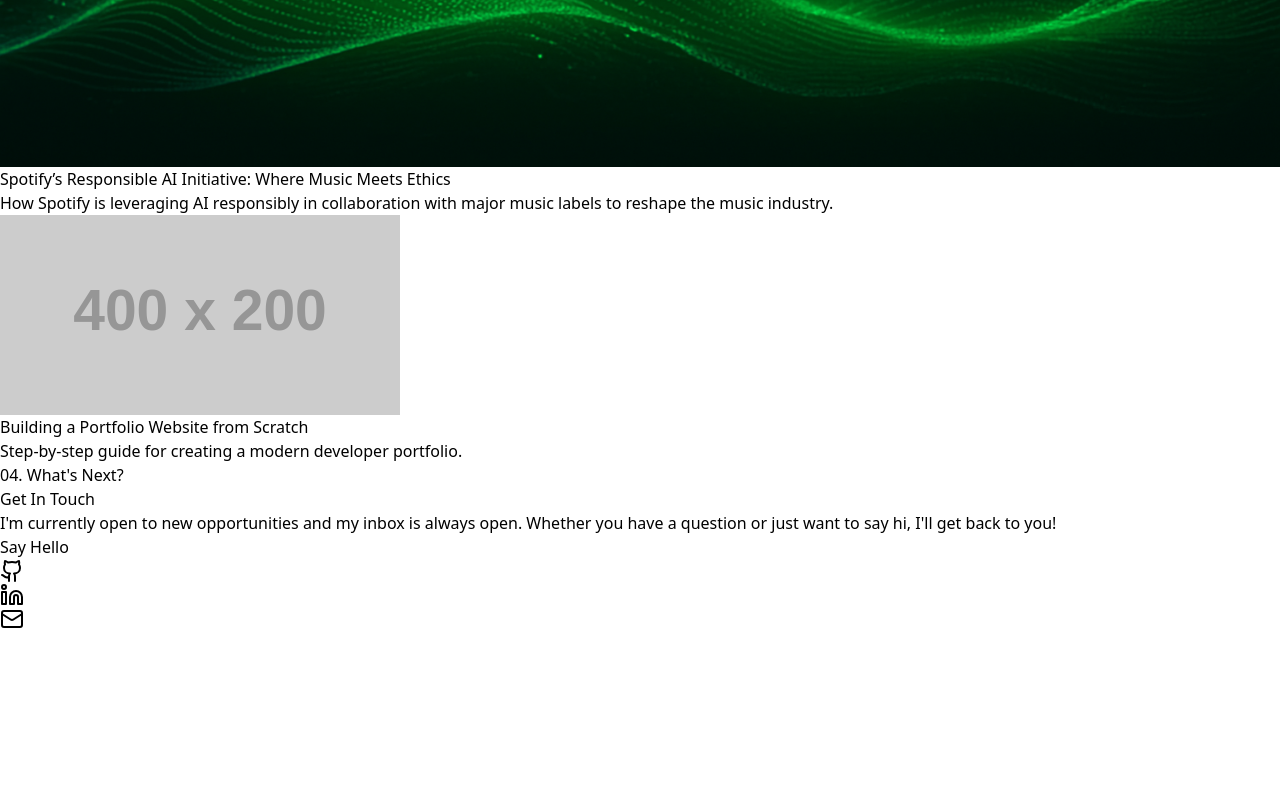
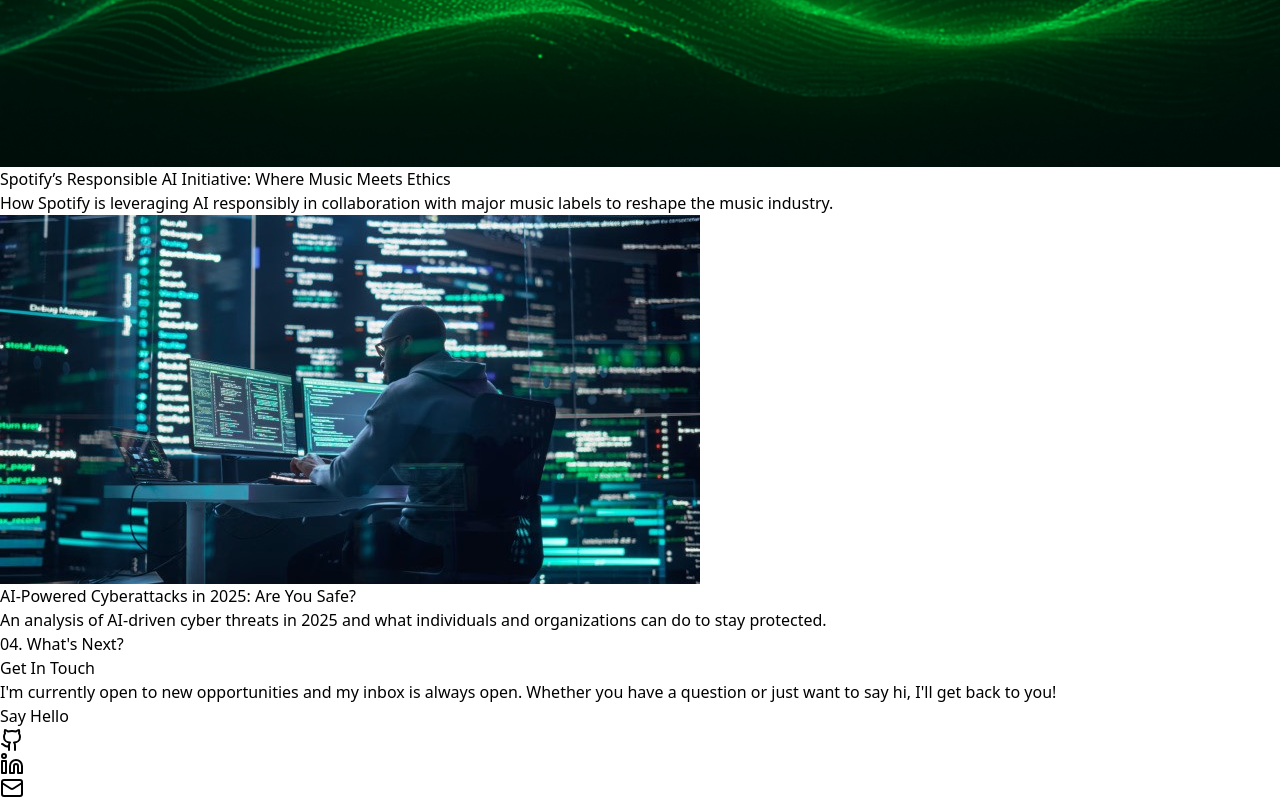
Before and after one commit to kavidilan/my-portfolio, a React (Vite) app: page / in a window 1280 px wide. Shown: the part 6611-7411 px from the top of the page. Before the commit the page ends 7242 px from the top, so only its background shows below. Built offline with nearby package versions, Linux system fonts and the light colour scheme; the HTML template or start-up script is replaced by a standard one.

Commit message:
Updated project with new features

```diff
--- a/src/App.jsx
+++ b/src/App.jsx
@@ -6,6 +6,7 @@
 import CultureKart from './assets/CultureKart.png';
 import Top5AI from './assets/Top5AI.png';
 import spotify from './assets/spotify.png';
+import cyber from './assets/cyber.jpg';
 // --- Particle Animation Component ---
 // This creates the animated background for the hero section
 const ParticleCanvas = () => {
@@ -466,11 +467,11 @@
     description: "How Spotify is leveraging AI responsibly in collaboration with major music labels to reshape the music industry.",
     image: spotify,
   },
-  {
-    title: "Building a Portfolio Website from Scratch",
-    url: "https://medium.com/@yourusername/building-a-portfolio",
-    description: "Step-by-step guide for creating a modern developer portfolio.",
-    image: 'https://via.placeholder.com/400x200.png?text=Portfolio+Guide'
+   {
+    title: "AI-Powered Cyberattacks in 2025: Are You Safe?",
+    url: "https://medium.com/@kavishkadilshan0626/ai-powered-cyberattacks-in-2025-are-you-safe-b0b39bc889f6",
+    description: "An analysis of AI-driven cyber threats in 2025 and what individuals and organizations can do to stay protected.",
+    image: cyber,
   }
 ];
 
```
Also changed, not shown: src/assets/cyber.jpg (added).
